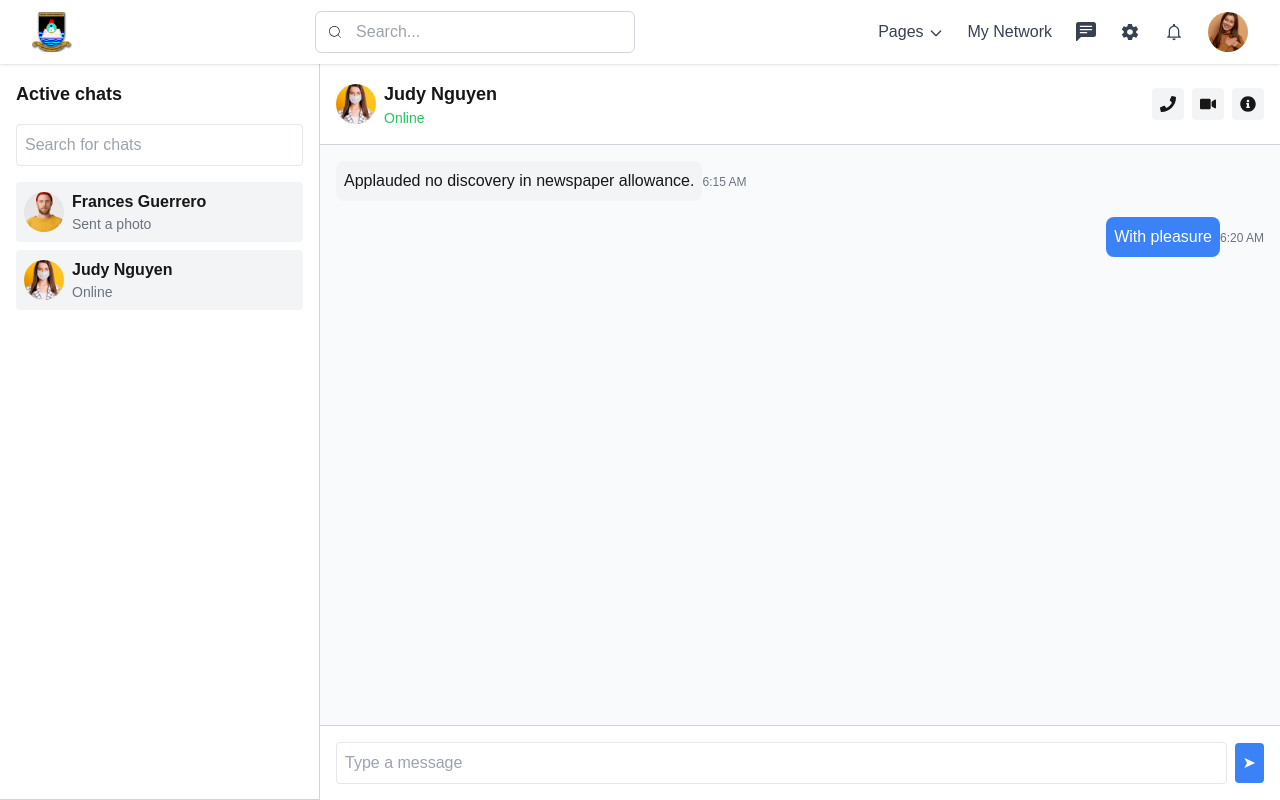
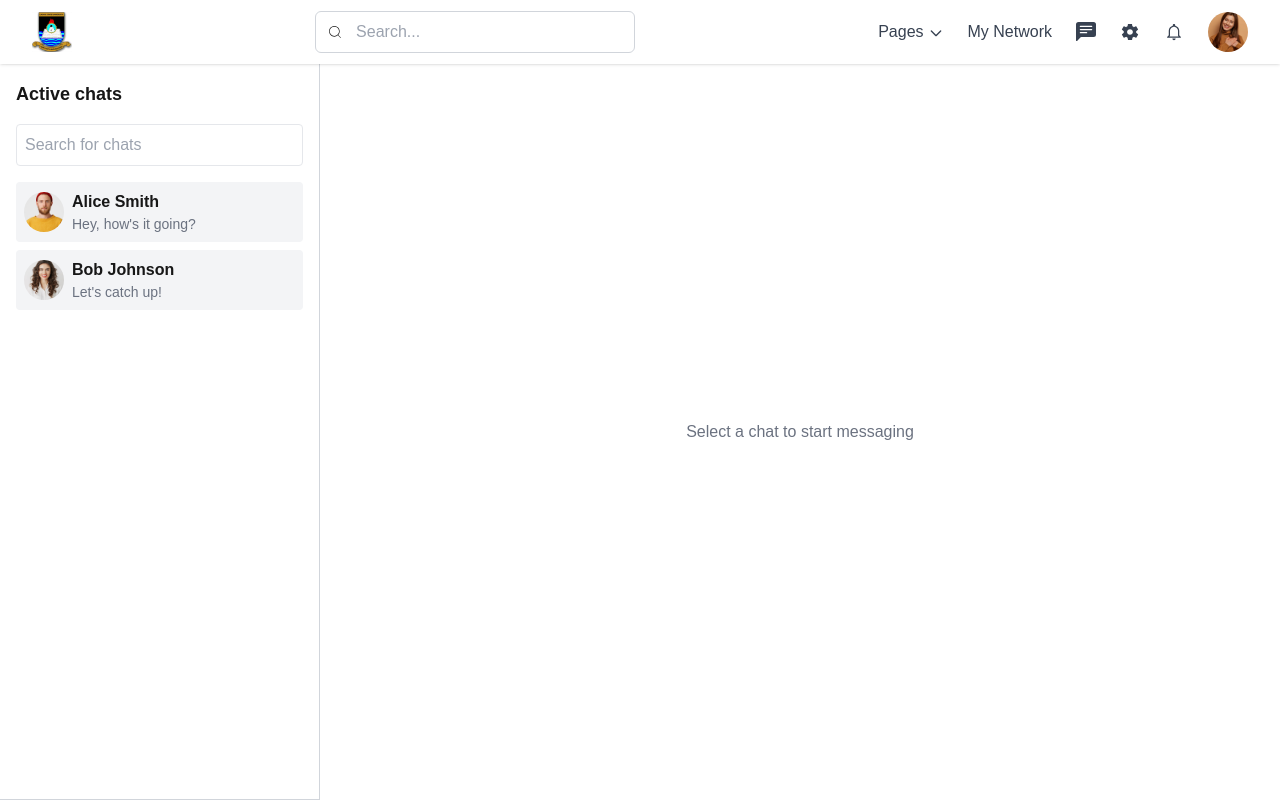
Before and after one commit to Harbiodun-coder/alumni, a Next.js app: page /messaging in a window 1280 px wide. Built offline with nearby package versions, Linux system fonts and the light colour scheme.

Commit message:
messaging

```diff
--- a/pages/messaging.jsx
+++ b/pages/messaging.jsx
@@ -1,58 +1,75 @@
-import React, { useState } from "react";
+import React, { useState, useEffect } from "react";
 import { FaBars, FaTimes, FaPhone, FaVideo, FaInfoCircle } from "react-icons/fa";
 import Header from "@/components/Header";
+import Image from "next/image";
 
 export default function Messaging() {
-  const [users, setUsers] = useState([
-    { id: 1, name: "Frances Guerrero", avatar: "/13.jpg", lastMessage: "Sent a photo" },
-    { id: 2, name: "Judy Nguyen", avatar: "/02.jpg", lastMessage: "Online" },
+  const [users, setUsers] = useState([]);
+  const [selectedChat, setSelectedChat] = useState(null);
+  const [isSidebarOpen, setIsSidebarOpen] = useState(false);
+  const [messageInput, setMessageInput] = useState('');
+
+  const fetchUsers = async () => {
+
+    setUsers([
+      {
+        id: 1,
+        name: "Alice Smith",
+        avatar: "/13.jpg",
+        lastMessage: "Hey, how's it going?",
+      },
+      {
+        id: 2,
+        name: "Bob Johnson",
+        avatar: "/10.jpg",
+        lastMessage: "Let's catch up!",
+      },
     ]);
+  };
 
-  const [selectedChat, setSelectedChat] = useState({
-    id: 2,
-    name: "Judy Nguyen",
-    avatar: "02.jpg",
-    messages: [
-      { from: "Judy Nguyen", text: "Applauded no discovery in newspaper allowance.", time: "6:15 AM" },
-      { from: "You", text: "With pleasure", time: "6:20 AM" },
-    ],
-  });
+  const fetchChatMessages = (user) => {
+    const messages = [
+      { from: user.name, text: "Hello!", time: "10:00 AM" },
+      { from: "You", text: "Hi there!", time: "10:05 AM" },
+    ];
 
-  const [isSidebarOpen, setIsSidebarOpen] = useState(false);
-
-  const handleChatClick = (user) => {
     setSelectedChat({
       ...user,
-      messages: [
-        { from: user.name, text: `This is the chat with ${user.name}`, time: "7:15 AM" },
-        { from: "You", text: "Reply to the message", time: "7:20 AM" },
-      ],
+      messages,
     });
+  };
 
-    const userExists = users.some((existingUser) => existingUser.id === user.id);
-    if (!userExists) {
-      const newUser = { id: users.length + 1, name: `New User ${users.length + 1}`, avatar: "/10.jpg", lastMessage: "Just joined" };
-      setUsers((prevUsers) => [...prevUsers, newUser]);
-    }
+  const sendMessage = (e) => {
+    e.preventDefault();
+    if (!messageInput.trim() || !selectedChat) return;
+
+    const newMessage = {
+      from: "You",
+      text: messageInput,
+      time: new Date().toLocaleTimeString([], { hour: '2-digit', minute: '2-digit' }),
     };
+
+    setSelectedChat((prev) => ({
+      ...prev,
+      messages: [...prev.messages, newMessage],
+    }));
+    setMessageInput('');
+  };
+
+  useEffect(() => {
+    fetchUsers();
+  }, []);
 
   return (
     <div>
-
       <Header />
-
-
-      <div className="md:hidden flex justify-between items-center bg-white px-4 py-2 border-b border-gray-300 ">
+      <div className="md:hidden flex justify-between items-center bg-white px-4 py-2 border-b border-gray-300">
         <h2 className="text-lg font-semibold">Messaging</h2>
-        <button
-          className="text-xl"
-          onClick={() => setIsSidebarOpen(!isSidebarOpen)}
-        >
+        <button className="text-xl" onClick={() => setIsSidebarOpen(!isSidebarOpen)}>
           {isSidebarOpen ? <FaTimes /> : <FaBars />}
         </button>
       </div>
 
-      {/* Adjust layout with padding for content below header */}
       <div className="flex flex-col md:flex-row h-screen pt-16">
         {/* Sidebar */}
         <div
@@ -71,10 +88,12 @@ export default function Messaging() {
               <div
                 key={user.id}
                 className="flex items-center p-2 bg-gray-100 rounded cursor-pointer hover:bg-gray-200"
-                onClick={() => handleChatClick(user)}
+                onClick={() => fetchChatMessages(user)}
               >
-                <img
-                  src={user.avatar}
+                <Image
+                  width={40}
+                  height={40}
+                  src={user?.avatar}
                   className="rounded-full w-10 h-10 mr-2"
                   alt="User avatar"
                 />
@@ -89,10 +108,14 @@ export default function Messaging() {
 
         {/* Chat Area */}
         <div className="flex-1 flex flex-col">
+          {selectedChat ? (
+            <>
               {/* Chat Header */}
               <div className="flex items-center justify-between p-4 border-b border-gray-300 bg-white">
                 <div className="flex items-center">
-              <img
+                  <Image
+                    height={40}
+                    width={40}
                     src={selectedChat.avatar}
                     className="rounded-full w-10 h-10 mr-2"
                     alt="User avatar"
@@ -120,11 +143,9 @@ export default function Messaging() {
                 {selectedChat.messages.map((message, index) => (
                   <div key={index} className={`flex mb-4 ${message.from === "You" ? "justify-end" : ""}`}>
                     <div>
-                  <p
-                    className={`${
+                      <p className={`${
                         message.from === "You" ? "bg-blue-500 text-white" : "bg-gray-100"
-                    } p-2 rounded-lg inline-block`}
-                  >
+                      } p-2 rounded-lg inline-block`}>
                         {message.text}
                       </p>
                       <span className="text-xs text-gray-500">{message.time}</span>
@@ -134,16 +155,26 @@ export default function Messaging() {
               </div>
 
               {/* Message Input */}
-          <div className="flex items-center p-4 bg-white border-t border-gray-300">
+              <div className="flex items-center p-4 bg-white border-t border-gray-300 w-full">
+                <form onSubmit={sendMessage} className="flex-1 w-full">
                   <input
                     type="text"
                     placeholder="Type a message"
+                    value={messageInput}
+                    onChange={(e) => setMessageInput(e.target.value)}
                     className="flex-1 p-2 border rounded focus:outline-none focus:ring-2 focus:ring-blue-400"
                   />
-            <button className="p-2 ml-2 bg-blue-500 text-white rounded hover:bg-blue-600">
+                  <button type="submit" className="p-2 ml-2 bg-blue-500 text-white rounded hover:bg-blue-600">
                     ➤
                   </button>
+                </form>
               </div>
+            </>
+          ) : (
+            <div className="flex-1 flex items-center justify-center">
+              <p className="text-gray-500">Select a chat to start messaging</p>
+            </div>
+          )}
         </div>
       </div>
     </div>
```
Lines whose indentation alone changed are shown as unchanged.
